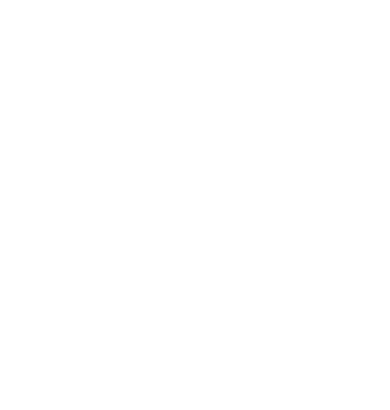
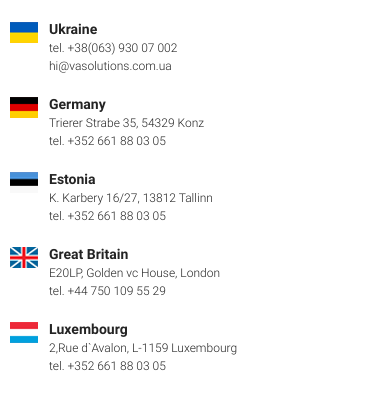
Before and after one commit to ArtemBakhmatov/Prengi, a plain HTML site: page src/index.html in a window 390 px wide. Drawn offline with Linux system fonts and the light colour scheme.

Commit message:
Вёрстка и адаптация шапки сайта

```diff
--- a/src/index.html
+++ b/src/index.html
@@ -1,5 +1,5 @@
 <!DOCTYPE html>
-<html lang="en">
+<html lang="ru">
 <head>
     <meta charset="UTF-8">
     <meta http-equiv="X-UA-Compatible" content="IE=edge">
@@ -27,7 +27,66 @@
     <link rel="stylesheet" href="css/style.css">
 </head>
 <body>
+    <header class="header">
+        <div class="container">
+            <div class="header__wrapper">
+                <div class="header__block">
+                    <div class="header__block_img">
+                        <img src="icons/flags/ukraine.png" alt="ukraine">
+                    </div>
+                    <div class="header__block_text">
+                        <span>Ukraine</span><br>
+                        tel. +38(063) 930 07 002<br>
+                        hi@vasolutions.com.ua
+                    </div>
+                </div>
 
+                <div class="header__block">
+                    <div class="header__block_img">
+                        <img src="icons/flags/germany.png" alt="germany">
+                    </div>
+                    <div class="header__block_text">
+                        <span>Germany</span><br>
+                        Trierer Strabe 35, 54329 Konz<br>
+                        tel. +352 661 88 03 05<br>
+                    </div>
+                </div>
+
+                <div class="header__block">
+                    <div class="header__block_img">
+                        <img src="icons/flags/estonia.png" alt="estonia">
+                    </div>
+                    <div class="header__block_text">
+                        <span>Estonia</span><br>
+                        K. Karbery 16/27, 13812 Tallinn<br>
+                        tel. +352 661 88 03 05
+                    </div>
+                </div>
+
+                <div class="header__block">
+                    <div class="header__block_img">
+                        <img src="icons/flags/great_britian.png" alt="great_britian">
+                    </div>
+                    <div class="header__block_text">
+                        <span>Great Britain</span><br>
+                        E20LP, Golden vc House, London<br>
+                        tel. +44 750 109 55 29
+                    </div>
+                </div>
+
+                <div class="header__block">
+                    <div class="header__block_img">
+                        <img src="icons/flags/luxembourg.png" alt="luxembourg">
+                    </div>
+                    <div class="header__block_text">
+                        <span>Luxembourg</span><br>
+                        2,Rue d`Avalon, L-1159 Luxembourg<br>
+                        tel. +352 661 88 03 05
+                    </div>
+                </div>
+            </div>
+        </div>
+    </header>
     <script src="js/script.js"></script>
 </body>
 </html>
--- /dev/null
+++ b/src/sass/blocks/_header.scss
@@ -0,0 +1,30 @@
+.header {
+    min-height: 85px;
+    padding: 20px 0;
+    &__wrapper {
+        display: flex;
+        justify-content: space-between;
+        flex-wrap: wrap;
+    }
+    &__block {
+        display: flex;
+        &_img {
+            margin-right: 11px;
+            width: 28px;
+            height: 21px;
+            img {
+                width: 100%;
+            }
+        }
+        &_text {
+            font-size: 12px;
+            font-weight: 300;
+            line-height: 18px;
+            color: #242424;
+            span {
+                font-size: 14px;
+                font-weight: bold;
+            }
+        }
+    }
+}
--- /dev/null
+++ b/src/sass/blocks/_media.scss
@@ -0,0 +1,49 @@
+@media (max-width: 1200px) {
+    .container {
+        max-width: 960px;
+    }
+    .header {
+        padding: 0 0 20px 0;
+        &__block {
+            margin-top: 20px;
+            &:nth-child(5) {
+                margin: 20px auto 0 auto;
+            }
+        }
+    }
+}
+
+@media (max-width: 992px) {
+    .container {
+        max-width: 720px;
+    }
+    .header {
+        &__wrapper {
+            justify-content: space-around;
+        }
+        &__block {
+            &:nth-child(5) {
+                margin: 20px 0 0 0;
+            }
+        }
+    }
+}
+
+@media (max-width: 768px) {
+    .container {
+        max-width: 540px;
+    }
+}
+
+@media (max-width: 576px) {
+    .container {
+        width: 100%;
+        padding: 0 10px;
+    }
+    .header {
+        &__wrapper {
+            justify-content: flex-start;
+            flex-direction: column;
+        }
+    }
+}
--- a/src/sass/style.scss
+++ b/src/sass/style.scss
@@ -11,3 +11,7 @@
     width: 1140px;
     margin: 0 auto;
 }
+
+@import "blocks/header";
+
+@import "blocks/media";
```
Also changed, not shown: src/css/style.css, 1 other file.
